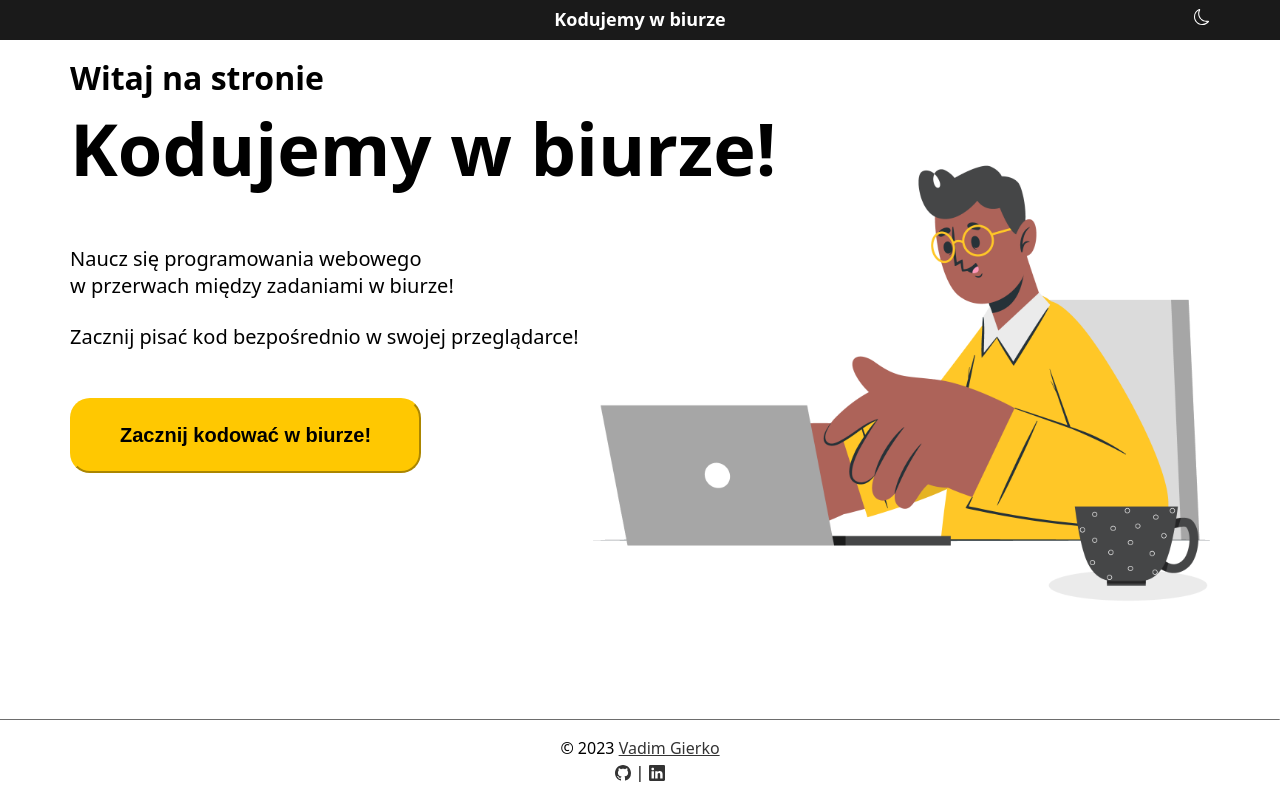
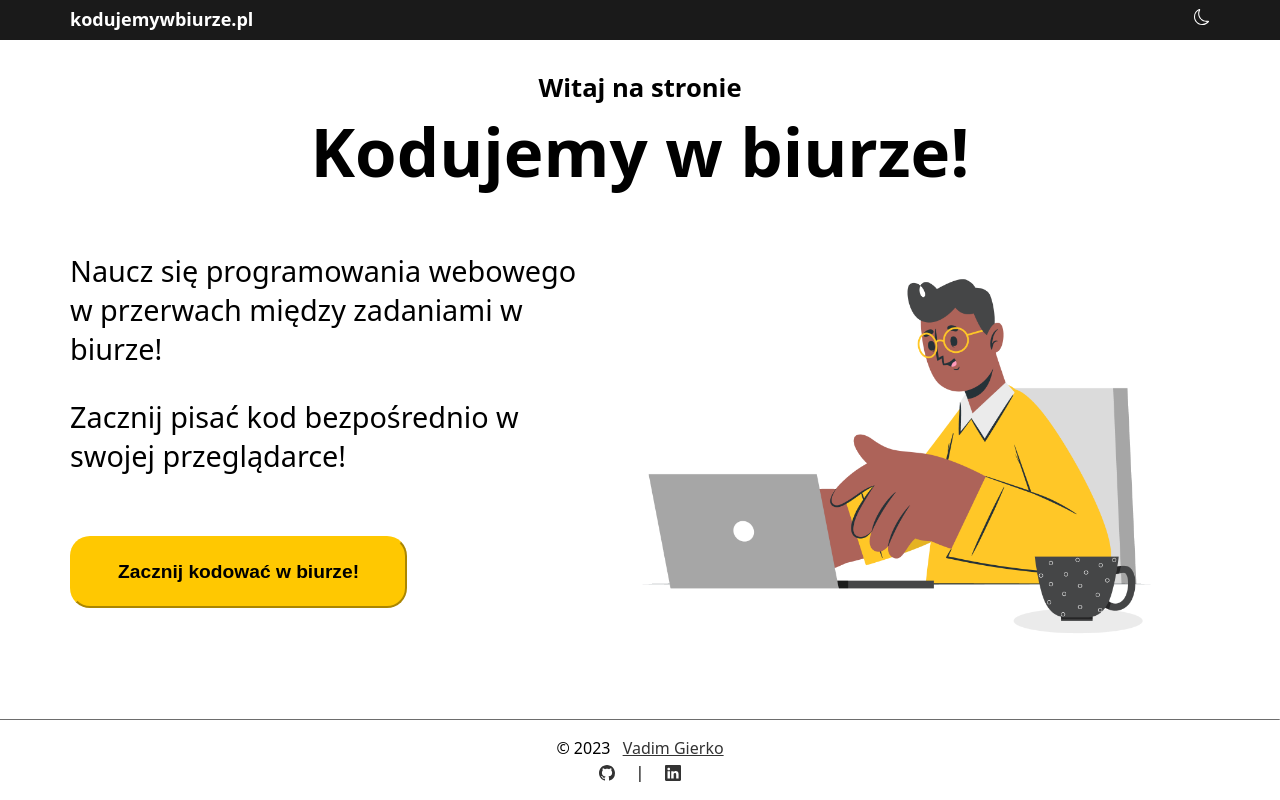
Before and after one commit to vadimgierko/kodujemywbiurze.pl, a SvelteKit app: page / in a window 1280 px wide. Built offline with nearby package versions, Linux system fonts and the light colour scheme.

Commit message:
redesign index page hero section and fix styles

```diff
--- a/src/app.css
+++ b/src/app.css
@@ -94,6 +94,19 @@ h2 {
     text-align: center;
 }
 
+article {
+    & h2 {
+        font-size: 2rem;
+        line-height: normal;
+    }
+
+    & p {
+        font-size: 1.2rem;
+        line-height: 1.8rem;
+        margin-bottom: 1.5em;
+    }
+}
+
 code {
     background-color: var(--code-background-color);
     color: var(--code-color);
--- a/src/lib/layout/Footer.svelte
+++ b/src/lib/layout/Footer.svelte
@@ -13,15 +13,26 @@
 >
 	<hr />
 	<p>
-		&copy; 2023 <a href="https://vadimgierko.com" target="_blank">Vadim Gierko</a>
+		&copy; 2023 <a href="https://vadimgierko.com" target="_blank" style="margin-left: 0.5em"
+			>Vadim Gierko</a
+		>
 		<br />
-		<a href="https://github.com/vadimgierko" target="_blank"><GitHubIcon /></a> |
-		<a href="https://www.linkedin.com/in/vadimgierko/" target="_blank"><LinkedInIcon /></a>
+		<a class="social-media-link" href="https://github.com/vadimgierko" target="_blank"
+			><GitHubIcon /></a
+		>
+		|
+		<a class="social-media-link" href="https://www.linkedin.com/in/vadimgierko/" target="_blank"
+			><LinkedInIcon /></a
+		>
 	</p>
 </footer>
 
-<style>
+<style scoped>
 	footer {
 		text-align: center;
 	}
+
+	.social-media-link {
+		margin: 0 1em;
+	}
 </style>
--- a/src/lib/layout/Navbar.svelte
+++ b/src/lib/layout/Navbar.svelte
@@ -30,7 +30,7 @@
 		<div class="header-content">
 			<!-- MENU TOGGLE -->
 			<span
-				style={$isIndexPage ? 'visibility: hidden' : ''}
+				style={$isIndexPage ? 'display: none' : 'display: block'}
 				on:click={() => showOffset.set(!$showOffset)}
 				class="icon"
 				id="menu-toggle"
@@ -43,7 +43,7 @@
 			</span>
 
 			<!-- NAV BRAND -->
-			<a href="/" id="nav-brand"><strong>Kodujemy w biurze</strong></a>
+			<a href="/" id="nav-brand"><strong>kodujemywbiurze.pl</strong></a>
 
 			<!-- THEME TOGGLE -->
 			<span on:click={switchMode} class="icon" id="theme-toggle">
@@ -58,13 +58,6 @@
 </header>
 
 <style>
-	.header-container {
-		position: fixed;
-		left: 0;
-		right: 0;
-		height: 40px;
-	}
-
 	.header-content {
 		display: flex;
 		justify-content: space-between;
--- a/src/lib/stores/index.ts
+++ b/src/lib/stores/index.ts
@@ -16,3 +16,4 @@ isScreenLessThan992.subscribe((value) => {
 });
 
 export const isIndexPage = writable(true);
+// isIndexPage.subscribe((v) => console.log('isIndexPage:', v));
--- a/src/routes/+page.svelte
+++ b/src/routes/+page.svelte
@@ -20,248 +20,291 @@
 </svelte:head>
 
 <main class="container">
-	<div id="content-container">
+	<div class="hero-wrapper">
 		<h1>
 			Witaj na stronie
 			<br />
 			<span id="page-name">Kodujemy w biurze!</span>
 		</h1>
 
-		<img src={heroImg} alt="mężczyzna siedzący przy biurku przed komputerem z kubkiem" />
+		<div class="hero-content">
+			<div class="left">
+				<p>Naucz się programowania webowego<br />w przerwach między zadaniami w biurze!</p>
 
-		<p>Naucz się programowania webowego<br />w przerwach między zadaniami w biurze!</p>
+				<p>Zacznij pisać kod bezpośrednio w swojej przeglądarce!</p>
 
-		<p>Zacznij pisać kod bezpośrednio w swojej przeglądarce!</p>
+				{#if firstHeaderSlug}
+					<a href={firstHeaderSlug}>
+						<button class="bg-primary" id="cta-btn">Zacznij kodować w biurze!</button>
+					</a>
+				{/if}
+			</div>
 
-		{#if firstHeaderSlug}
-			<a href={firstHeaderSlug}>
-				<button class="bg-primary" id="cta-btn">Zacznij kodować w biurze!</button>
-			</a>
-		{/if}
+			<img class="right" src={heroImg} />
+		</div>
 	</div>
 </main>
 
 <style scoped>
 	/* STYLES NOT DEPENDENT ON SCREEN SIZE */
-
 	main {
-		flex-grow: 1;
+		display: flex;
+		flex-direction: column;
+		justify-content: center;
+		align-items: center;
+		min-height: calc(100dvh - 40px - 90px);
 		line-height: normal;
 		overflow: hidden;
+		/* margin: 0 auto; */
+	}
+
+	.hero-wrapper {
+		text-align: center;
+
+		display: flex;
+		flex-direction: column;
+		justify-content: center;
+		align-items: center;
+		width: 100%;
 	}
 
 	/* MEDIA QUERIES */
 
 	/* MOBILE */
-	main {
-		text-align: center;
-		display: flex;
-		flex-direction: column;
-		height: calc(100dvh - 40px - 90px);
-		min-height: calc(100dvh - 40px - 90px);
-		justify-content: center;
-	}
 
 	h1 {
-		font-size: 18px;
-		margin-top: 1rem;
+		font-size: 1rem;
+		margin: 1.5em 0;
 	}
 
 	#page-name {
-		font-size: 32px;
+		font-size: 2rem;
 		font-weight: 800;
 	}
 
+	p {
+		margin: 1em 0;
+	}
+
 	button {
-		margin-top: 18px;
-
-		font-size: 16px;
+		margin-top: 2em;
+		font-size: 1rem;
 		font-weight: 600;
-		padding: 12px 24px;
-		border-radius: 20px;
+		padding: 1em 2em;
+		border-radius: 18px;
 		color: rgb(0, 0, 0);
 	}
 
 	img {
+		position: relative;
+		z-index: -1;
+		margin-top: -3em;
 		width: 100%;
 		max-width: 400px;
-		margin-top: -72px;
-		margin-bottom: -32px;
 	}
 
 	/* Small devices (landscape phones, 576px and up) */
+
 	@media screen and (min-width: 576px) {
-		/* this is here to not fuck up styles... */
-		main {
-			/* RESET MOBILE STYLES */
-			line-height: normal;
-			text-align: start;
-			display: block;
-			position: relative;
-			width: 100%;
-		}
-
-		/* Styles for small devices */
 		h1 {
-			text-align: start;
-			font-size: 18px;
-			margin-bottom: 40px;
+			font-size: 1.2rem;
+			margin-bottom: 2.2em;
 		}
 
 		#page-name {
-			font-size: 52px;
+			font-size: 3.2rem;
 			font-weight: 800;
 		}
 
 		p {
+			font-size: 1.3rem;
+		}
+
+		img {
+			margin-top: -5em;
+			width: 600px;
+			max-width: 600px;
+		}
+	}
+
+	/* Medium devices (tablets, 768px and up) */
+	@media screen and (min-width: 768px) and (orientation: portrait) {
+		h1 {
+			font-size: 1.5rem;
+			margin-bottom: 1em;
+		}
+
+		#page-name {
+			font-size: 4rem;
+			font-weight: 800;
+		}
+
+		p {
+			font-size: 1.3rem;
+			text-align: center;
+		}
+
+		img {
+			width: 100%;
+		}
+	}
+
+	@media screen and (min-width: 768px) and (orientation: landscape) {
+		.hero-content {
+			display: flex;
+			flex-direction: row;
+			text-align: start;
+		}
+
+		.left {
+			width: 40%;
+		}
+
+		.right {
 			width: 60%;
-			font-size: 16px;
-			margin-bottom: 20px;
+		}
+
+		h1 {
+			font-size: 1.5rem;
+			margin-bottom: 2em;
+		}
+
+		#page-name {
+			font-size: 4rem;
+			font-weight: 800;
+		}
+
+		p {
+			font-size: 1.3rem;
+			text-align: start;
+		}
+
+		img {
+			width: 100%;
+		}
+	}
+
+	/* Large devices (desktops, 992px and up) */
+	@media screen and (min-width: 992px) and (orientation: portrait) {
+		h1 {
+			margin-top: 1em;
+			font-size: 1.6rem;
+			margin-bottom: 1em;
+		}
+
+		#page-name {
+			font-size: 4.2rem;
+			font-weight: 800;
+		}
+
+		p {
+			font-size: 1.6rem;
 		}
 
 		button {
-			margin-top: 20px;
+			margin-top: 32px;
 
-			font-size: 16px;
+			font-size: 1.2rem;
 			font-weight: 600;
-			padding: 12px 24px;
+			padding: 1.2em 2.4em;
 			border-radius: 20px;
 			color: rgb(0, 0, 0);
 		}
 
 		img {
-			position: absolute;
-			right: 0px;
-			top: 0px;
-			z-index: -1;
-			width: 600px;
-			max-width: 600px;
-			margin-right: -64px;
-			margin-top: 32px;
-			margin-bottom: 0px;
+			margin-top: -8em;
+			max-width: 700px;
+			width: 100%;
 		}
 	}
 
-	/* Medium devices (tablets, 768px and up) */
-	@media screen and (min-width: 768px) {
-		/* Styles for medium devices */
+	@media screen and (min-width: 992px) and (orientation: landscape) {
+		.hero-content {
+			display: flex;
+			flex-direction: row;
+			text-align: start;
+		}
+
+		.left {
+			width: 45%;
+		}
+
+		.right {
+			width: 55%;
+		}
+
 		h1 {
-			font-size: 20px;
-			margin-bottom: 48px;
+			margin-top: 1em;
+			font-size: 1.6rem;
+			margin-bottom: 1em;
 		}
 
 		#page-name {
-			font-size: 56px;
+			font-size: 4.2rem;
 			font-weight: 800;
 		}
 
 		p {
-			width: 70%;
-			font-size: 18px;
-			margin-bottom: 24px;
+			font-size: 1.6rem;
+			text-align: start;
 		}
 
 		button {
-			margin-top: 24px;
+			margin-top: 32px;
 
-			font-size: 16px;
+			font-size: 1.2rem;
 			font-weight: 600;
-			padding: 16px 32px;
+			padding: 1.2em 2.4em;
 			border-radius: 20px;
 			color: rgb(0, 0, 0);
 		}
 
 		img {
-			position: absolute;
-			right: 0px;
-			top: 0px;
-			z-index: -1;
-			width: 600px;
-			max-width: 600px;
-			margin-right: -64px;
-			margin-top: 32px;
+			margin-top: -8em;
+			max-width: 700px;
+			width: 100%;
 		}
 	}
 
-	/* Large devices (desktops, 992px and up) */
-	@media screen and (min-width: 992px) {
-		/* Styles for large devices */
+	/* Extra large devices (large desktops, 1200px and up) */
+	@media screen and (min-width: 1200px) and (orientation: landscape) {
+		.left {
+			width: 45%;
+		}
+
+		.right {
+			width: 55%;
+		}
+
 		h1 {
-			font-size: 24px;
-			margin-bottom: 56px;
+			font-size: 1.6rem;
+			margin-bottom: 1em;
 		}
 
 		#page-name {
-			font-size: 64px;
+			font-size: 4.2rem;
 			font-weight: 800;
 		}
 
 		p {
-			width: 60%;
-			font-size: 18px;
-			margin-bottom: 32px;
+			font-size: 1.8rem;
+			text-align: start;
 		}
 
 		button {
 			margin-top: 32px;
 
-			font-size: 18px;
+			font-size: 1.2rem;
 			font-weight: 600;
-			padding: 20px 40px;
+			padding: 1.2em 2.4em;
 			border-radius: 20px;
 			color: rgb(0, 0, 0);
 		}
 
 		img {
-			position: absolute;
-			right: 0px;
-			top: 0px;
-			z-index: -1;
-			width: 700px;
+			margin-top: -9em;
 			max-width: 700px;
-			margin-right: -60px;
-			margin-top: -80px;
-		}
-	}
-
-	/* Extra large devices (large desktops, 1200px and up) */
-	@media screen and (min-width: 1200px) {
-		/* Styles for extra large devices */
-		h1 {
-			font-size: 32px;
-			margin-bottom: 48px;
-		}
-
-		#page-name {
-			font-size: 72px;
-			font-weight: 800;
-		}
-
-		p {
-			width: 60%;
-			font-size: 20px;
-			margin-bottom: 24px;
-		}
-
-		button {
-			margin-top: 24px;
-
-			font-size: 20px;
-			font-weight: 600;
-			padding: 24px 48px;
-			border-radius: 20px;
-			color: rgb(0, 0, 0);
-		}
-
-		img {
-			position: absolute;
-			right: 0px;
-			top: 0px;
-			z-index: -1;
-			width: 770px;
-			max-width: 770px;
-			margin-right: -80px;
-			margin-top: -120px;
+			width: 100%;
 		}
 	}
 </style>
```
